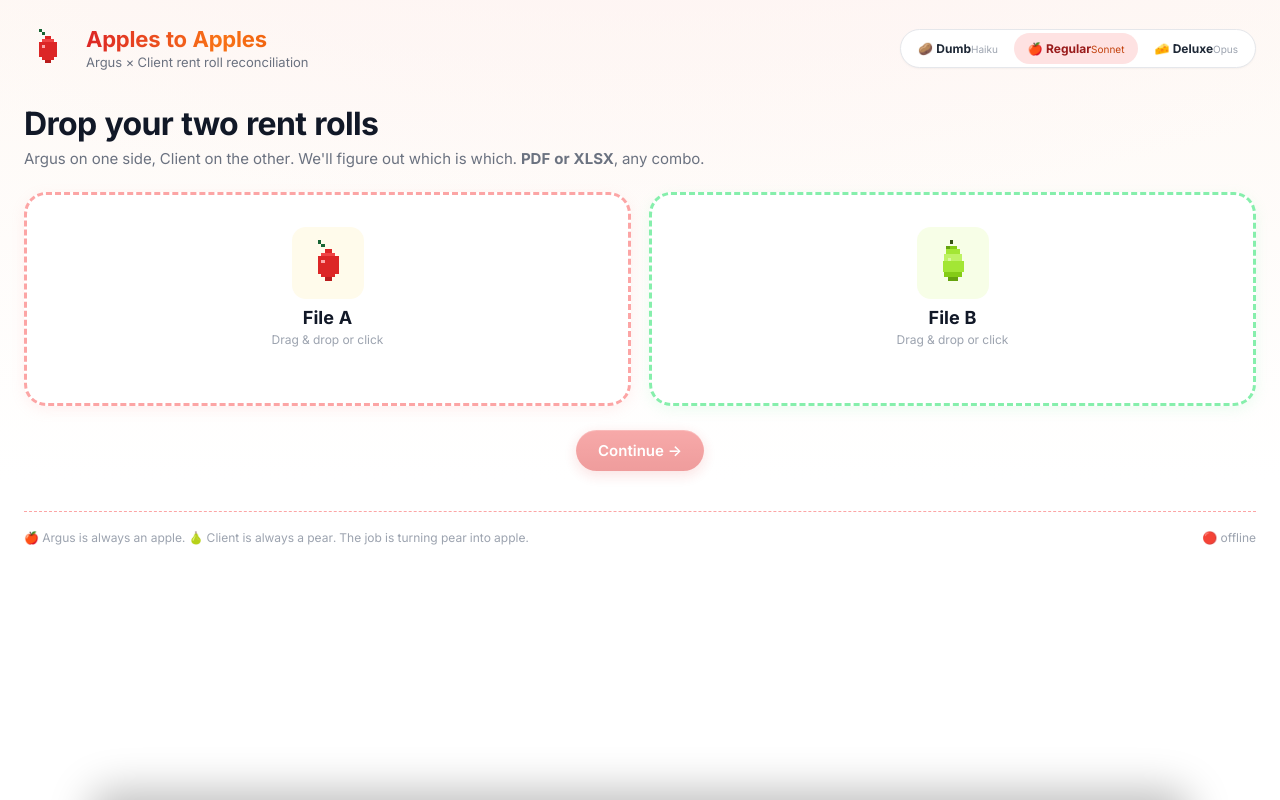
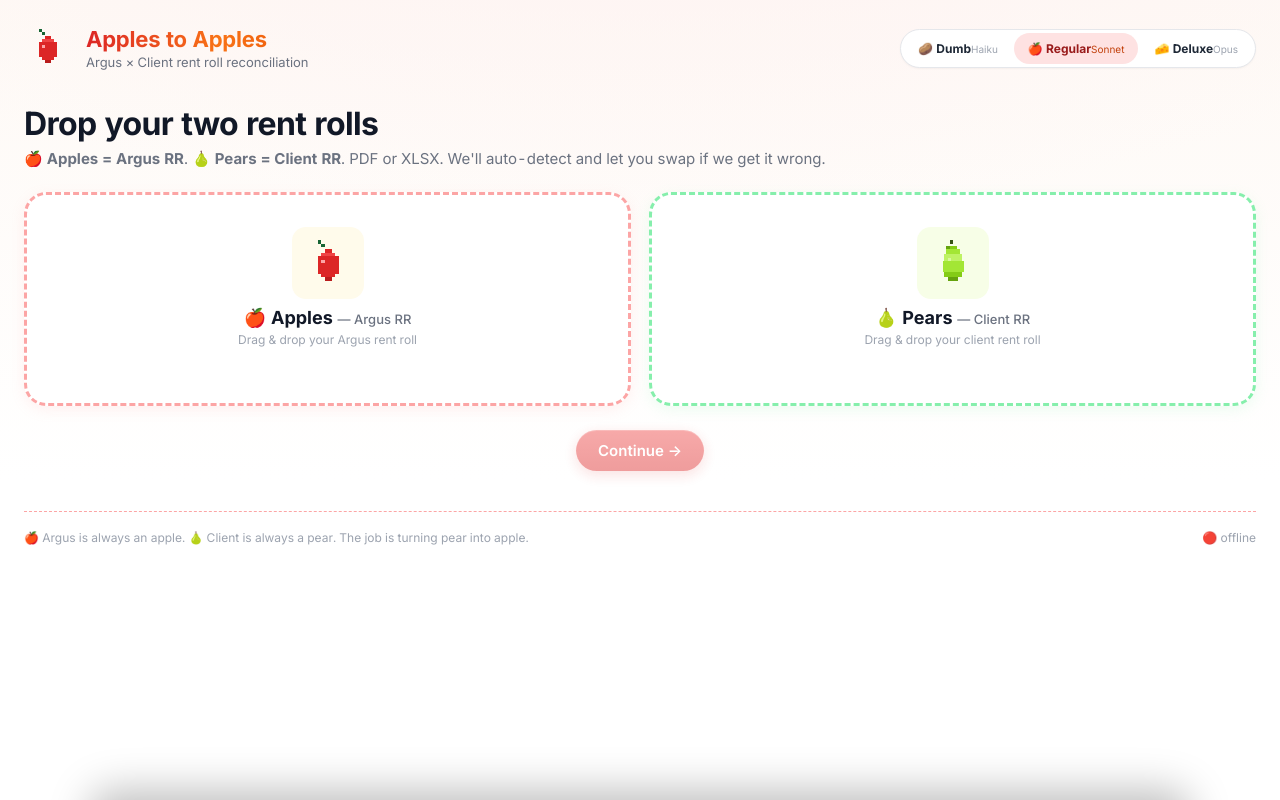
Before and after one commit to dodisworking/apples-to-apples-rr, a website: page public/index.html in a window 1280 px wide. Drawn offline with Linux system fonts and the light colour scheme; no server answers.

Commit message:
Label drop slots explicitly: Apples = Argus RR, Pears = Client RR
- Replaced ambiguous 'File A' / 'File B' labels with explicit '🍎 Apples — Argus RR'
  and '🍐 Pears — Client RR' so the intended assignment is unmistakable on first read
- Stage sub-headline restates the mapping
- Drop hints now name the side ('Drag & drop your Argus rent roll' / 'your client rent roll')
- Auto-detect + swap still handles cases where the user drops in the wrong slot

```diff
--- a/public/index.html
+++ b/public/index.html
@@ -63,7 +63,7 @@
     <section id="stage-upload" class="stage active">
       <div class="stage-intro">
         <h2 class="stage-title">Drop your two rent rolls</h2>
-        <p class="stage-sub">Argus on one side, Client on the other. We'll figure out which is which. <b>PDF or XLSX</b>, any combo.</p>
+        <p class="stage-sub"><b>🍎 Apples = Argus RR</b>. <b>🍐 Pears = Client RR</b>. PDF or XLSX. We'll auto-detect and let you swap if we get it wrong.</p>
       </div>
 
       <div class="drop-grid">
@@ -81,8 +81,8 @@
               <rect x="12" y="14" width="2" height="2" fill="#fca5a5"/>
             </svg>
           </div>
-          <div class="drop-label">File A</div>
-          <div class="drop-hint">Drag &amp; drop or click</div>
+          <div class="drop-label">🍎 Apples <span class="alias">— Argus RR</span></div>
+          <div class="drop-hint">Drag &amp; drop your Argus rent roll</div>
           <div class="drop-filename" id="nameA"></div>
         </div>
         <div class="drop-slot" id="slotB">
@@ -100,8 +100,8 @@
               <rect x="13" y="13" width="2" height="2" fill="#d9f99d"/>
             </svg>
           </div>
-          <div class="drop-label">File B</div>
-          <div class="drop-hint">Drag &amp; drop or click</div>
+          <div class="drop-label">🍐 Pears <span class="alias">— Client RR</span></div>
+          <div class="drop-hint">Drag &amp; drop your client rent roll</div>
           <div class="drop-filename" id="nameB"></div>
         </div>
       </div>
--- a/public/style.css
+++ b/public/style.css
@@ -122,6 +122,7 @@ svg[shape-rendering="crispEdges"] { image-rendering: pixelated; }
   0% { transform: scale(.7); } 60% { transform: scale(1.15); } 100% { transform: scale(1); }
 }
 .drop-label { font-size: 18px; font-weight: 700; color: #111827; }
+.drop-label .alias { color: #6b7280; font-weight: 500; font-size: 13px; }
 .drop-hint { font-size: 12px; color: #9ca3af; margin-top: 4px; }
 .drop-filename {
   margin-top: 10px; font-size: 13px; color: #047857;
```
